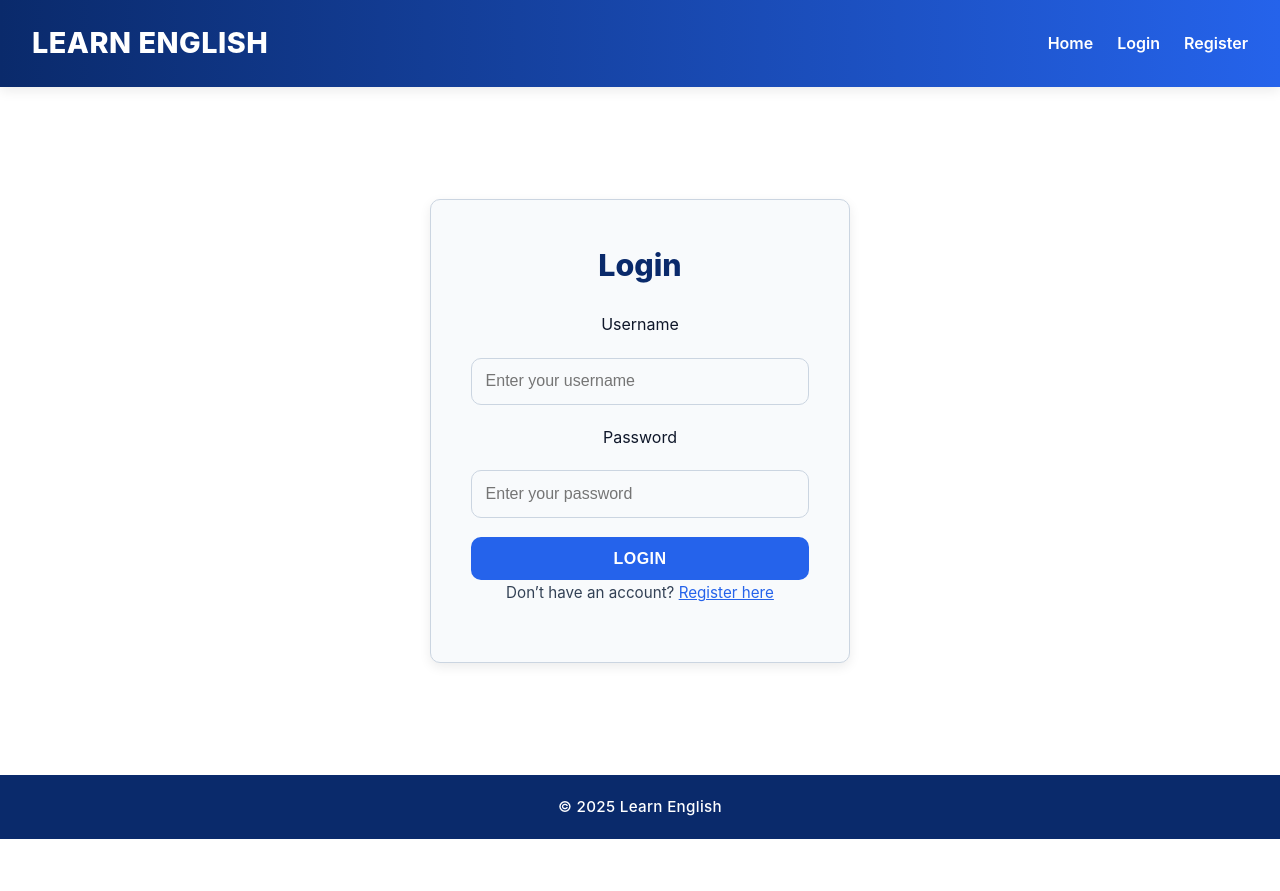
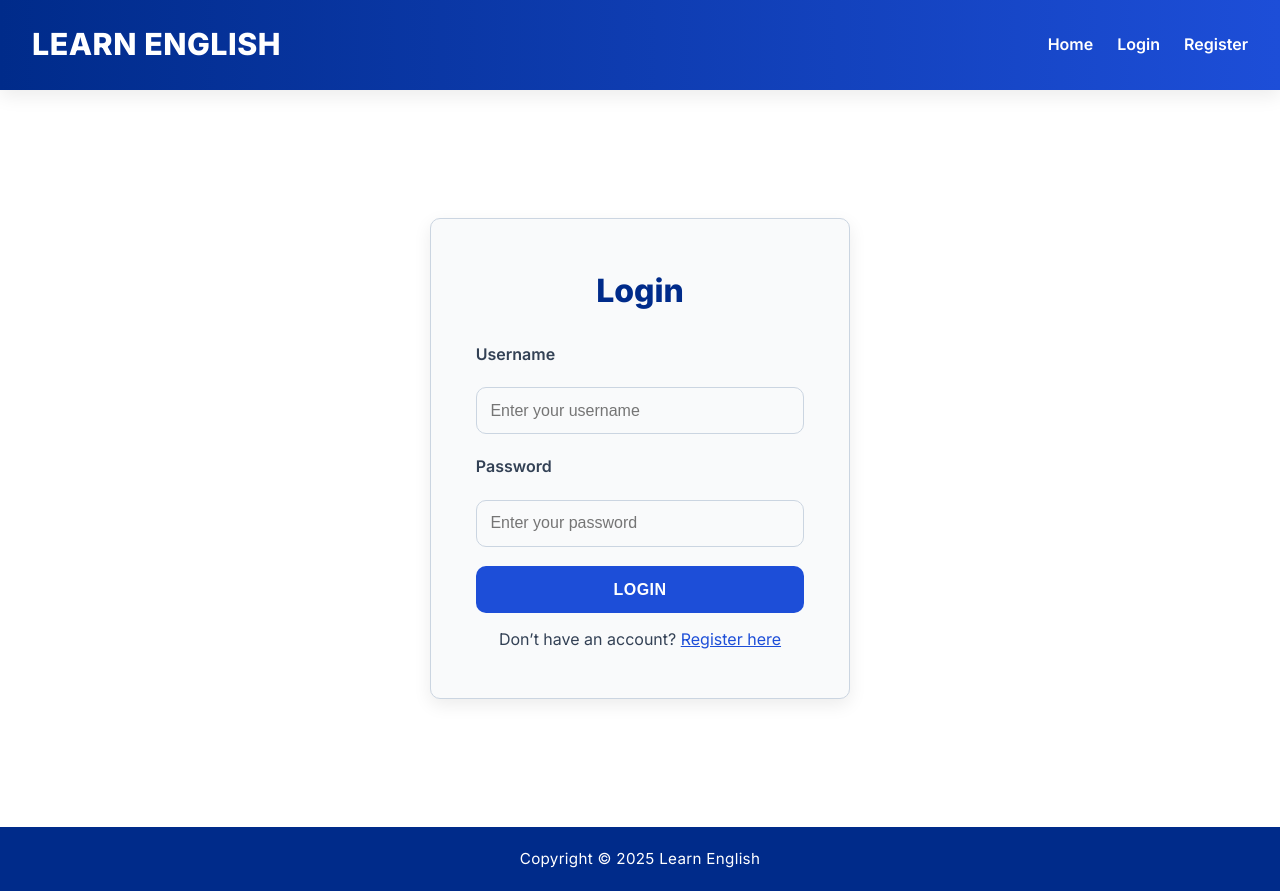
Before and after one commit to Shivanshtiwari1234/PallaviMaam, a Django app: page /login/ in a window 1280 px wide. Before the commit the page ends 839 px from the top, so only its background shows below. Run offline with Django 4.2, Linux system fonts and the light colour scheme.

Commit message:
Enhancd the CSS and debugged hosting

```diff
--- a/LearnEng/LearnEng/settings.py
+++ b/LearnEng/LearnEng/settings.py
@@ -6,7 +6,7 @@ BASE_DIR = Path(__file__).resolve().parent.parent
 # SECURITY
 SECRET_KEY = 'django-insecure-_+408l**%n-(ke4(%#8vtdnmt5hs*(^pn6vhv2&hw7hc14d3@r'
 DEBUG = True
-ALLOWED_HOSTS = ['192.168.1.33', 'localhost']
+ALLOWED_HOSTS = ['192.168.1.33', '127.0.0.1', 'localhost']
 
 # Installed apps
 INSTALLED_APPS = [
--- a/LearnEng/main/static/main/styles.css
+++ b/LearnEng/main/static/main/styles.css
@@ -1,21 +1,21 @@
 /* ==========================================
-   Learn English — High Contrast Blue & White
-   Elegant, Accessible, and Responsive
+   Learn English — Enhanced Blue & White Theme
+   High Contrast • Elegant • Accessible
    ========================================== */
 
 /* ---------- THEME COLORS ---------- */
 :root {
-  --color-primary: #0a2a6b;          /* Deep royal blue */
-  --color-primary-light: #2563eb;    /* Vibrant sky blue */
-  --color-accent: #dbeafe;           /* Light blue tint */
-  --color-bg: #ffffff;               /* Crisp white background */
-  --color-surface: #f8fafc;          /* Pale white-gray panels */
-  --color-text: #0f172a;             /* Very dark navy text */
-  --color-muted: #334155;            /* Medium gray-blue */
-  --color-border: #cbd5e1;           /* Subtle light gray border */
+  --color-primary: #002b8a;          /* Deep, rich royal blue */
+  --color-primary-light: #1d4ed8;    /* Bright cobalt blue */
+  --color-accent: #e0f2fe;           /* Gentle sky-blue tint */
+  --color-bg: #ffffff;               /* Clean white background */
+  --color-surface: #f9fafb;          /* Very pale gray-blue */
+  --color-text: #0f172a;             /* Deep navy-black text */
+  --color-muted: #334155;            /* Medium gray-blue text */
+  --color-border: #cbd5e1;           /* Soft light border */
 
   --radius: 10px;
-  --shadow: 0 4px 12px rgba(0, 0, 0, 0.08);
+  --shadow: 0 6px 18px rgba(0, 0, 0, 0.08);
   --transition: 0.25s ease;
   --max-width: 1200px;
 }
@@ -66,7 +67,7 @@ header {
 }
 
 header h1 {
-  font-size: 1.8rem;
+  font-size: 1.9rem;
   font-weight: 800;
   letter-spacing: 0.5px;
   text-transform: uppercase;
@@ -78,16 +79,31 @@ nav {
 }
 
 nav a {
-  color: white;
+  color: #ffffff;
   text-decoration: none;
   margin-left: 1.5rem;
   font-weight: 600;
-  transition: opacity var(--transition), text-shadow var(--transition);
+  position: relative;
+  transition: color var(--transition), transform var(--transition);
+}
+
+nav a::after {
+  content: "";
+  position: absolute;
+  bottom: -3px;
+  left: 0;
+  width: 0%;
+  height: 2px;
+  background: #ffffff;
+  transition: width var(--transition);
+}
+
+nav a:hover::after {
+  width: 100%;
 }
 
 nav a:hover {
-  text-shadow: 0 0 8px rgba(255, 255, 255, 0.6);
-  opacity: 0.9;
+  transform: translateY(-1px);
 }
 
 /* ---------- MAIN CONTENT ---------- */
@@ -113,24 +129,29 @@ footer {
 /* ---------- BUTTONS ---------- */
 button, .btn {
   background-color: var(--color-primary-light);
-  color: white;
+  color: #ffffff;
   border: none;
   border-radius: var(--radius);
-  padding: 0.8rem 1.5rem;
+  padding: 0.9rem 1.6rem;
   font-weight: 700;
   font-size: 1rem;
   cursor: pointer;
   text-transform: uppercase;
   letter-spacing: 0.5px;
-  transition: background-color var(--transition), transform var(--transition), box-shadow var(--transition);
+  transition: all var(--transition);
   text-decoration: none;
   display: inline-block;
 }
 
 button:hover, .btn:hover {
   background-color: var(--color-primary);
-  box-shadow: 0 4px 10px rgba(37, 99, 235, 0.4);
+  box-shadow: 0 5px 15px rgba(29, 78, 216, 0.4);
   transform: translateY(-2px);
+}
+
+button:focus, .btn:focus {
+  outline: 3px solid var(--color-accent);
+  outline-offset: 3px;
 }
 
 button:active, .btn:active {
@@ -175,6 +196,12 @@ form {
   gap: 1.2rem;
 }
 
+label {
+  font-weight: 600;
+  color: var(--color-muted);
+  text-align: left;
+}
+
 input, textarea, select {
   padding: 0.85rem;
   border-radius: var(--radius);
@@ -197,24 +224,28 @@ input:focus, textarea:focus, select:focus {
   border: 1px solid var(--color-border);
   border-radius: var(--radius);
   box-shadow: var(--shadow);
-  padding: 2.5rem;
+  padding: 2.8rem;
   max-width: 420px;
-  margin: 5rem auto;
+  margin: 6rem auto;
   text-align: center;
-  transition: background-color var(--transition);
+  transition: background-color var(--transition), transform var(--transition);
+}
+
+.centered-box:hover {
+  transform: translateY(-2px);
 }
 
 .centered-box h2 {
   color: var(--color-primary);
-  margin-bottom: 1.2rem;
-  font-size: 1.9rem;
+  margin-bottom: 1.4rem;
+  font-size: 2rem;
   font-weight: 800;
 }
 
 .centered-box p {
   color: var(--color-muted);
-  font-size: 0.95rem;
-  margin-bottom: 1rem;
+  font-size: 1rem;
+  margin-top: 0.8rem;
 }
 
 /* ---------- LISTS ---------- */
--- a/LearnEng/main/templates/base.html
+++ b/LearnEng/main/templates/base.html
@@ -6,11 +6,15 @@
   <meta name="viewport" content="width=device-width, initial-scale=1.0">
   <title>{% block title %}Learn English{% endblock %}</title>
   <link rel="stylesheet" href="{% static 'main/styles.css' %}">
+  <link rel="preconnect" href="https://fonts.googleapis.com">
+  <link rel="preconnect" href="https://fonts.gstatic.com" crossorigin>
+  <link href="https://fonts.googleapis.com/css2?family=Inter:wght@400;600;700;800&display=swap" rel="stylesheet">
 </head>
 <body>
 
+  <!-- ===== HEADER ===== -->
   <header>
-    <h1>Learn English</h1>
+    <h1><a href="{% url 'index' %}" style="color: white; text-decoration: none;">Learn English</a></h1>
     <nav>
       <a href="{% url 'index' %}">Home</a>
       {% if user.is_authenticated %}
@@ -26,12 +30,15 @@
     </nav>
   </header>
 
+  <!-- ===== MAIN CONTENT ===== -->
   <main>
-    {% block content %}{% endblock %}
+    {% block content %}
+    {% endblock %}
   </main>
 
+  <!-- ===== FOOTER ===== -->
   <footer>
-    &copy; 2025 Learn English
+    <p> Copyright &copy; 2025 Learn English</p>
   </footer>
 
 </body>
```
Also changed, not shown: other parts of LearnEng/main/static/main/styles.css (+13 -12 lines).
